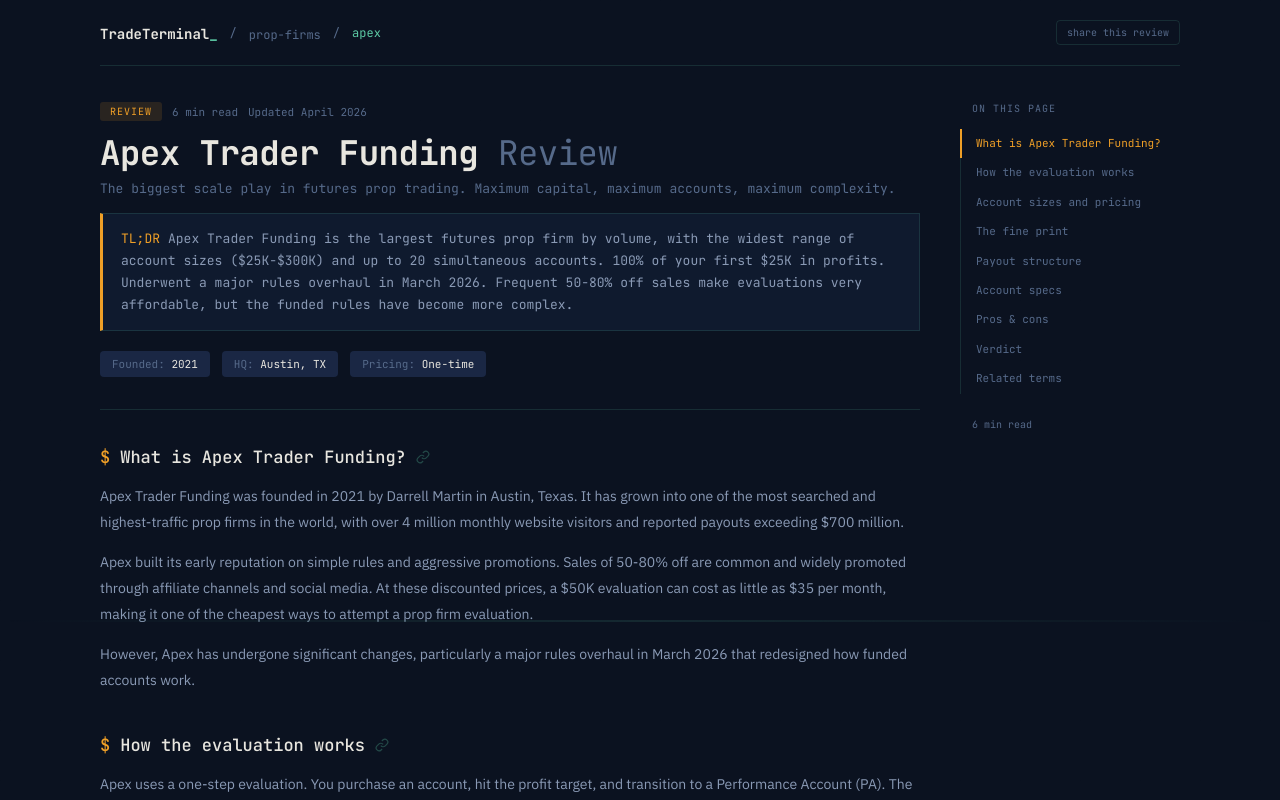
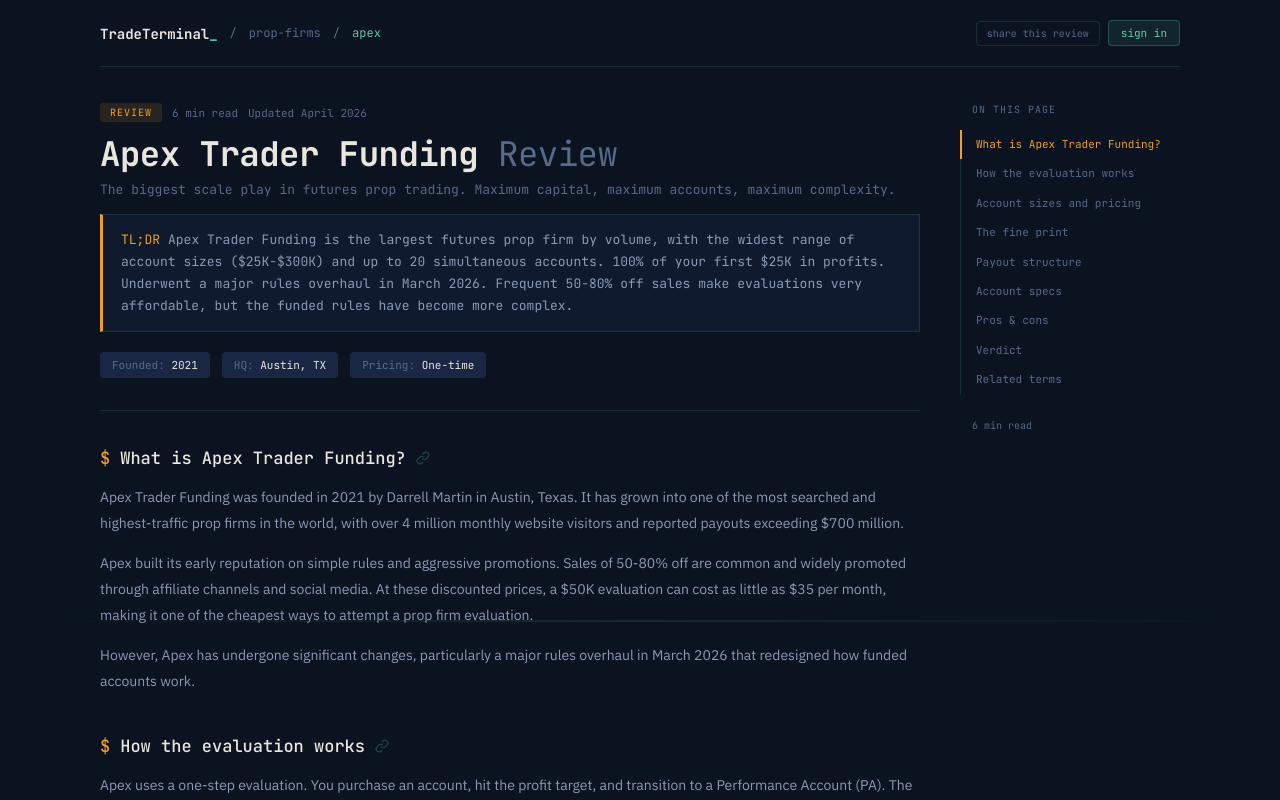
Before and after one commit to leembrandon/TradeTerminal, a Next.js app: page /prop-firms/apex in a window 1280 px wide. Shown: the top 800 px of the page. Built offline with nearby package versions, Linux system fonts and the light colour scheme; no server answers.

Commit message:
Update FirmReviewClient.js

```diff
--- a/app/prop-firms/[slug]/FirmReviewClient.js
+++ b/app/prop-firms/[slug]/FirmReviewClient.js
@@ -3,6 +3,7 @@
 import Link from "next/link";
 import { C, F } from "@/lib/constants";
 import { getSiteUrl } from "@/lib/utils";
+import NavBar from "@/app/NavBar";
 
 function ShareBtn({ path, label }) {
   const [toast, setToast] = useState(false);
@@ -63,16 +64,7 @@
   return (
     <div style={{ maxWidth: 1120, margin: "0 auto", padding: "0 20px" }}>
       {/* Nav */}
-      <div style={{ padding: "20px 0", borderBottom: `1px solid ${C.border}`, display: "flex", justifyContent: "space-between", alignItems: "center", flexWrap: "wrap", gap: 12 }}>
-        <div style={{ display: "flex", alignItems: "center", gap: 12 }}>
-          <Link href="/"><span style={{ fontFamily: F.mono, fontSize: 14, fontWeight: 700, color: C.textPrimary }}>TradeTerminal<span style={{ color: C.teal }}>_</span></span></Link>
-          <span style={{ color: C.textMuted, fontFamily: F.mono, fontSize: 12 }}>/</span>
-          <Link href="/prop-firms"><span style={{ color: C.textMuted, fontFamily: F.mono, fontSize: 12 }}>prop-firms</span></Link>
-          <span style={{ color: C.textMuted, fontFamily: F.mono, fontSize: 12 }}>/</span>
-          <span style={{ color: C.teal, fontFamily: F.mono, fontSize: 12 }}>{firm.slug}</span>
-        </div>
-        <ShareBtn path={basePath} label="share this review" />
-      </div>
+      <NavBar breadcrumbs={[{ label: "prop-firms", href: "/prop-firms" }, { label: firm.slug }]} sharePath={basePath} shareLabel="share this review" />
 
       <div style={{ display: "flex", gap: 40, paddingTop: 36 }}>
         {/* Main content */}
```
